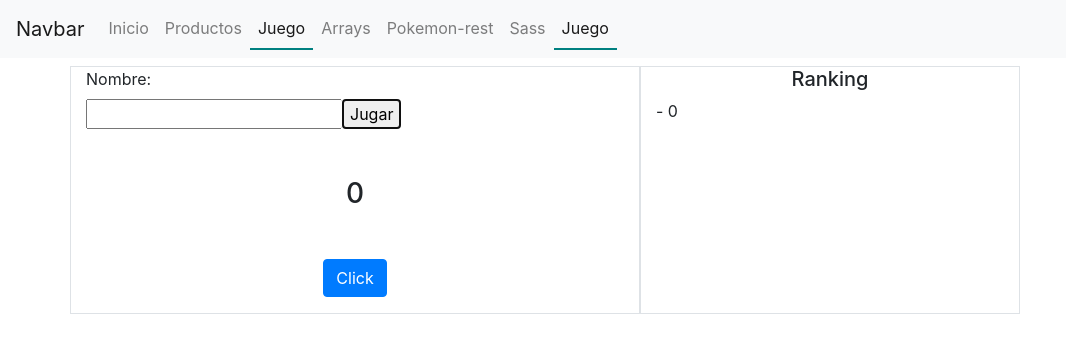
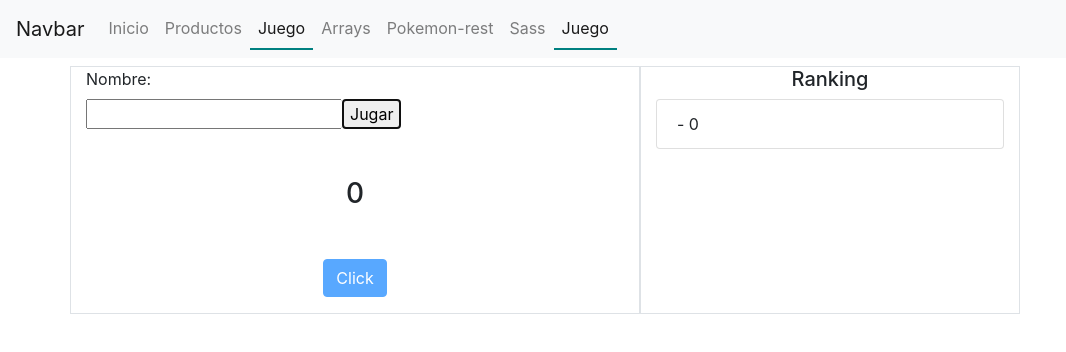
Before and after one commit to MariaAlba/firstAngularApp, an Angular app: page /juego in a window 1280 px wide. Both pictures are taken after a click on the button "Jugar". Shown: the top 352 px of the page, without its empty margins (0-1066 px from the left). Built offline with nearby package versions, Linux system fonts and the light colour scheme.

Commit message:
juuego corregido

```diff
--- a/src/app/paginas/juego/juego.component.html
+++ b/src/app/paginas/juego/juego.component.html
@@ -11,7 +11,7 @@
         <h3 class="text-center mt-5 mb-5">{{puntos}}</h3>
 
        <p class="text-center mt-5">
-           <button class="btn btn-primary" (click)="sumarPuntos()">Click</button>
+           <button class="btn btn-primary" [disabled]="deshabilitado" (click)="sumarPuntos()">Click</button>
        </p>
 
 
@@ -19,7 +19,9 @@
 
     <div class="col-lg-4 border">
         <h5 class="text-center">Ranking</h5>
-        <p *ngFor="let r of ranking">{{r.nombre}} - {{r.puntos}}</p>
+        <ul class="list-group">
+            <li class="list-group-item" *ngFor="let r of ranking | keyvalue">{{r.key}} - {{r.value}}</li>
+        </ul>
 
     </div>
 
--- a/src/app/paginas/juego/juego.component.ts
+++ b/src/app/paginas/juego/juego.component.ts
@@ -1,4 +1,6 @@
 import { Component, OnInit } from '@angular/core';
+
+const TIEMPO = 2000;
 
 @Component({
   selector: 'app-juego',
@@ -8,38 +10,47 @@ import { Component, OnInit } from '@angular/core';
 export class JuegoComponent implements OnInit {
 
   jugador: string;
-  ranking:any;
-  ranked:any;
   puntos:number;
+  ranking:Map<string,number>;
+
+  deshabilitado:boolean;
+
 
   constructor() {
-    console.trace('constructor');
+    console.trace(' JuegoComponent constructor');
     this.jugador = '';
-    this.ranked = {"nombre":"","puntos":0 };
-    this.ranking = [];
     this.puntos = 0;
+    this.ranking = new Map();
+
+    this.deshabilitado = true;
   } //constructor
 
   ngOnInit() {
+    this.ranking = this.ranking;
     console.trace('onInit')
   } //ngOnInit
 
-  startGame(jugador){
+  startGame(jugador):void{
+
     console.trace('startGame',jugador);
-    this.ranked.nombre=jugador;
-    this.ranked.puntos = 0;
-    this.ranking.push(this.ranked);
+
+    this.deshabilitado = false;
+
+
+    setTimeout( ()=>{
+      console.debug('termina TIMEOUT');
+      this.deshabilitado=true;
+      this.ranking.set(this.jugador,this.puntos);
+      this.puntos = 0;
+      this.jugador = '';
+
+    },TIEMPO);
 
   }//startGame
 
-  stopGame(){
-
-  }//stopGame
-
-  sumarPuntos(){
+  sumarPuntos():void{
     console.trace('sumarpuntos');
     this.puntos++;
-    setTimeout(this.stopGame,10000);
   }
 
 
```
